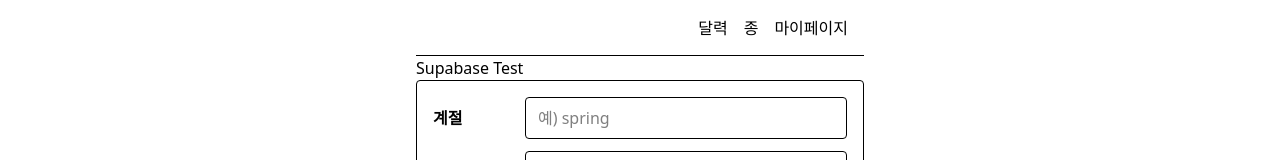
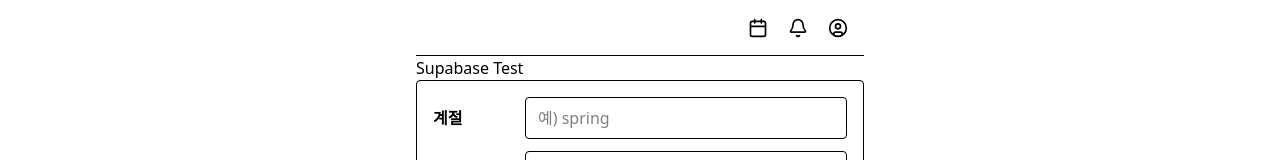
Before and after one commit to chaelotus/PickFit, a Next.js app: page /test-supabase in a window 1280 px wide. Shown: the top 160 px of the page. Built offline with nearby package versions, Linux system fonts and the light colour scheme; no server answers; the database is empty.

Commit message:
style : AppHeader icon 추가

```diff
--- a/shared/ui/AppHeader.tsx
+++ b/shared/ui/AppHeader.tsx
@@ -1,5 +1,5 @@
 "use client";
-
+import { Calendar, Bell, CircleUser } from "lucide-react";
 import { usePathname } from "next/navigation";
 
 const titles: Record<string, string> = {
@@ -16,10 +16,16 @@
       <div className="mx-auto flex h-full max-w-md items-center justify-between">
         <h1 className="text-lg font-semibold">{titles[pathname]}</h1>
 
-        <div className="flex gap-4">
-          <div>달력</div>
-          <div>종</div>
-          <div>마이페이지</div>
+        <div className="flex gap-5">
+          <div>
+            <Calendar size={20} />
+          </div>
+          <div>
+            <Bell size={20} />
+          </div>
+          <div>
+            <CircleUser size={20} />
+          </div>
         </div>
       </div>
     </header>
```
